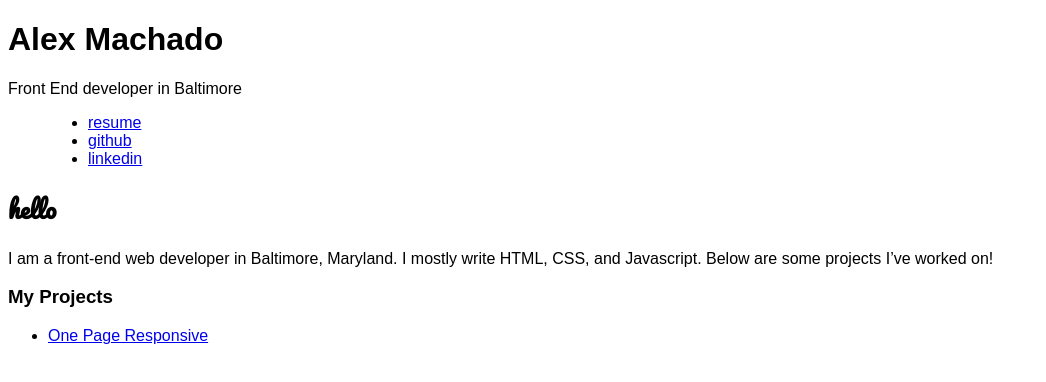
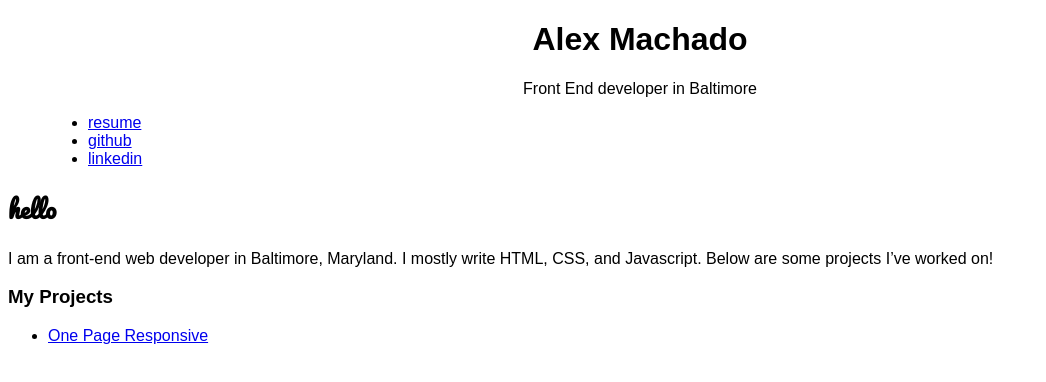
Before and after one commit to amachado93/alex-machado, a plain HTML site: page index.html in a window 1280 px wide. Shown: the whole page, without its empty margins (0-1046 px from the left). Drawn offline with Linux system fonts and the light colour scheme.

Commit message:
start intro styling

```diff
--- a/css/main.css
+++ b/css/main.css
@@ -23,6 +23,12 @@ h1, h3, p, li , ul, a {
   font-family: "Arial", "Helvetica", sans-serif;
 }
 
+.intro {
+  width: 80%;
+  margin: 0 auto;
+  text-align: center;
+}
+
 h2 {
   font-family: 'Pacifico', cursive;
 }
```
